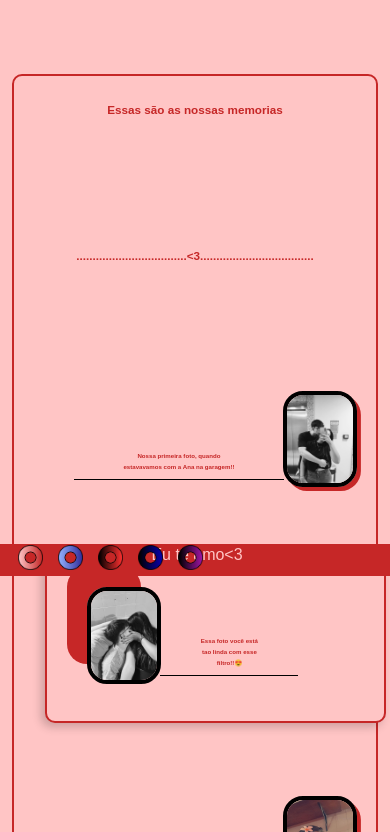
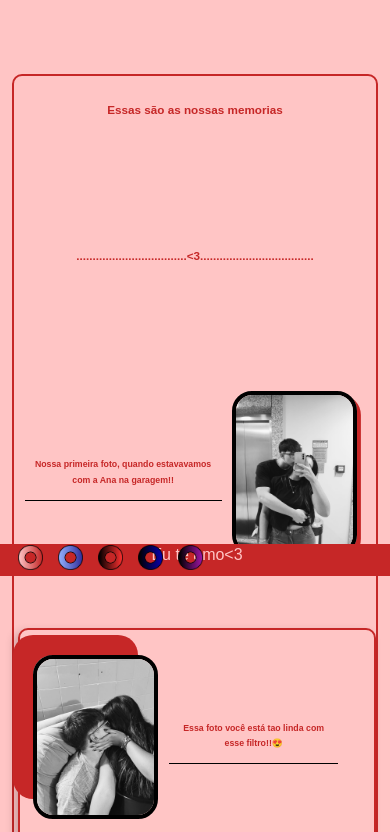
Before and after one commit to LuanFazolim/Amor, a plain HTML site: page album.html in a window 390 px wide. Shown: the part 268-1100 px from the top of the page. Drawn offline with Linux system fonts and the light colour scheme.

Commit message:
Add files via upload

```diff
--- a/album.html
+++ b/album.html
@@ -205,7 +205,30 @@
       border: 2px solid #c62727; /* Simula bordas de papel */
     }
 
+    @media (max-width: 768px) {
+        .direita .foto{
+            width: 30vw;
+        }
+        .esquerda .foto{
+            width: 30vw;
+        }
+        .foto{
+            margin-left: -3vw;
+        }
+        .carta_d{
+            margin-left: 1vw;
+            width: 92vw;
+        }
+        .texto{
+            font-size: 1.5vw;
 
+
+        }
+        .esquerda .texto, .direita .texto{
+            padding: 1vw;
+            margin: 2.8vw;
+        }
+    }
 
 
 
```
